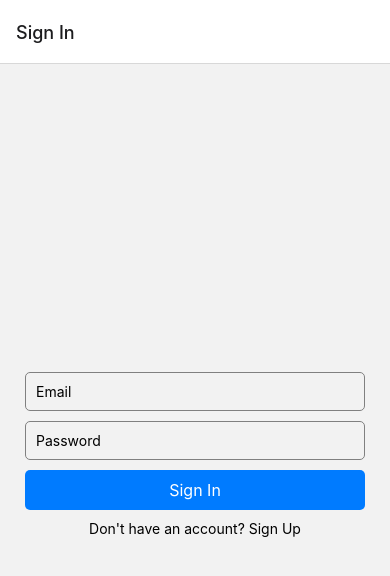
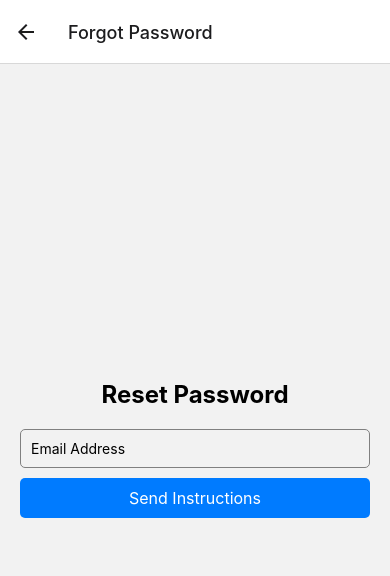
Before and after one commit to nikkibrooks2389/eventerra-frontend, a React Native app: screen /ForgotPassword in a window 390 px wide. Shown: the top 576 px of the page. Built offline with nearby package versions, Linux system fonts and the light colour scheme.

Commit message:
Add ForgotPassword sreen and navigation

```diff
--- a/navigation/AppNavigator.js
+++ b/navigation/AppNavigator.js
@@ -2,6 +2,7 @@ import React from 'react';
 import { createNativeStackNavigator } from '@react-navigation/native-stack';
 import SignInScreen from '../screens/SignInScreen';
 import SignUpScreen from '../screens/SignUpScreen';
+import ForgotPasswordScreen from '../screens/ForgotPasswordScreen';
 // import HomeScreen from '../screens/HomeScreen'; // Assuming you have a Home screen
 
 const Stack = createNativeStackNavigator();
@@ -19,6 +20,11 @@ const AppNavigator = () => {
                 component={SignUpScreen}
                 options={{ title: 'Sign Up' }}
             />
+            <Stack.Screen
+                name="ForgotPassword"
+                component={ForgotPasswordScreen}
+                options={{ title: 'Forgot Password' }}
+            />
             {/* <Stack.Screen
                 name="Home"
                 component={HomeScreen}
--- /dev/null
+++ b/screens/ForgotPasswordScreen.js
@@ -0,0 +1,49 @@
+import React, { useState } from 'react';
+import { View, Text, StyleSheet, Alert } from 'react-native';
+import CustomInput from '../components/CustomInput';
+import CustomButton from '../components/CustomButton';
+// import AuthService from '../services/AuthService'; // Assuming AuthService handles authentication logic
+
+const ForgotPasswordScreen = ({ navigation }) => {
+    const [email, setEmail] = useState('');
+
+    const handlePasswordReset = () => {
+        // AuthService.resetPassword(email)
+        //     .then(() => {
+        //         Alert.alert('Password Reset', 'Check your email for password reset instructions.');
+        //         navigation.navigate('SignIn');
+        //     })
+        //     .catch(error => {
+        //         Alert.alert('Error', error.message);
+        //     });
+    };
+
+    return (
+        <View style={styles.container}>
+            <Text style={styles.title}>Reset Password</Text>
+            <CustomInput
+                placeholder="Email Address"
+                value={email}
+                setValue={setEmail}
+                keyboardType="email-address"
+            />
+            <CustomButton title="Send Instructions" onPress={handlePasswordReset} />
+        </View>
+    );
+};
+
+const styles = StyleSheet.create({
+    container: {
+        flex: 1,
+        alignItems: 'center',
+        justifyContent: 'center',
+        padding: 20,
+    },
+    title: {
+        fontSize: 24,
+        fontWeight: 'bold',
+        marginBottom: 20,
+    },
+});
+
+export default ForgotPasswordScreen;
--- a/screens/SignInScreen.js
+++ b/screens/SignInScreen.js
@@ -12,6 +12,7 @@ const SignInScreen = ({ navigation }) => {
             <CustomInput placeholder="Email" value={email} setValue={setEmail} />
             <CustomInput placeholder="Password" value={password} setValue={setPassword} secureTextEntry />
             <CustomButton title="Sign In" onPress={() => {/* Handle sign in */ }} />
+            <Text onPress={() => navigation.navigate('ForgotPassword')}>Forgot Password?</Text>
             <Text onPress={() => navigation.navigate('SignUp')}>Don't have an account? Sign Up</Text>
         </View>
     );
```
